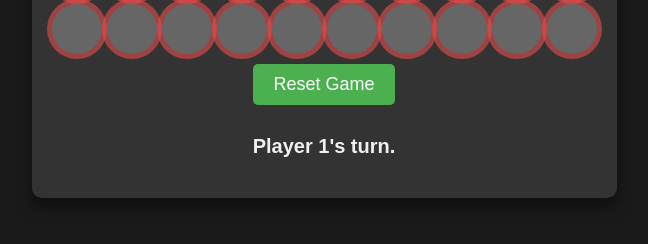
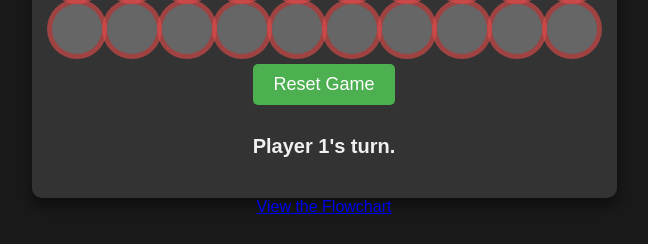
Before and after one commit to Jay-1409/connect4-game-verilog, a Flask app: page / in a window 1280 px wide. Shown: the part 653-897 px from the top of the page, without its empty margins (316-964 px from the left). Before the commit the page ends 851 px from the top, so only its background shows below. Run offline with Flask 3, Linux system fonts and the light colour scheme.

Commit message:
flow chart added

```diff
--- a/public/templates/index.html
+++ b/public/templates/index.html
@@ -127,6 +127,12 @@
         <!-- Winner Section -->
         <div id="winner"></div>
     </div>
+    <div>
+        <a href="https://www.mermaidchart.com/raw/f2a8873a-402e-4e6d-9b9b-b2e458fca0b7?theme=light&version=v0.1&format=svg" target="_blank" rel="noopener noreferrer">
+            View the Flowchart
+        </a>
+
+    </div>
     <!-- Include the JavaScript file -->
     <script src="static\game.js"></script>
 </body>
```
Also changed, not shown: flow_chart.png (added), 1 other file.
